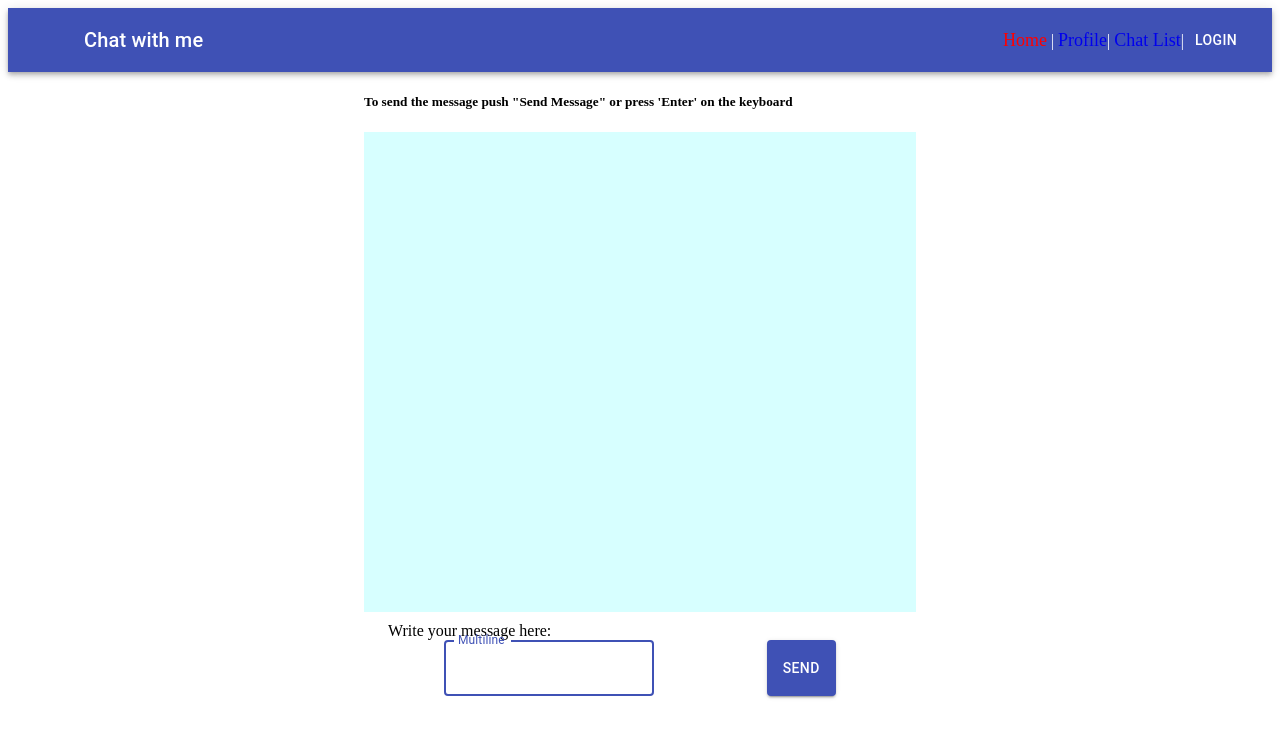
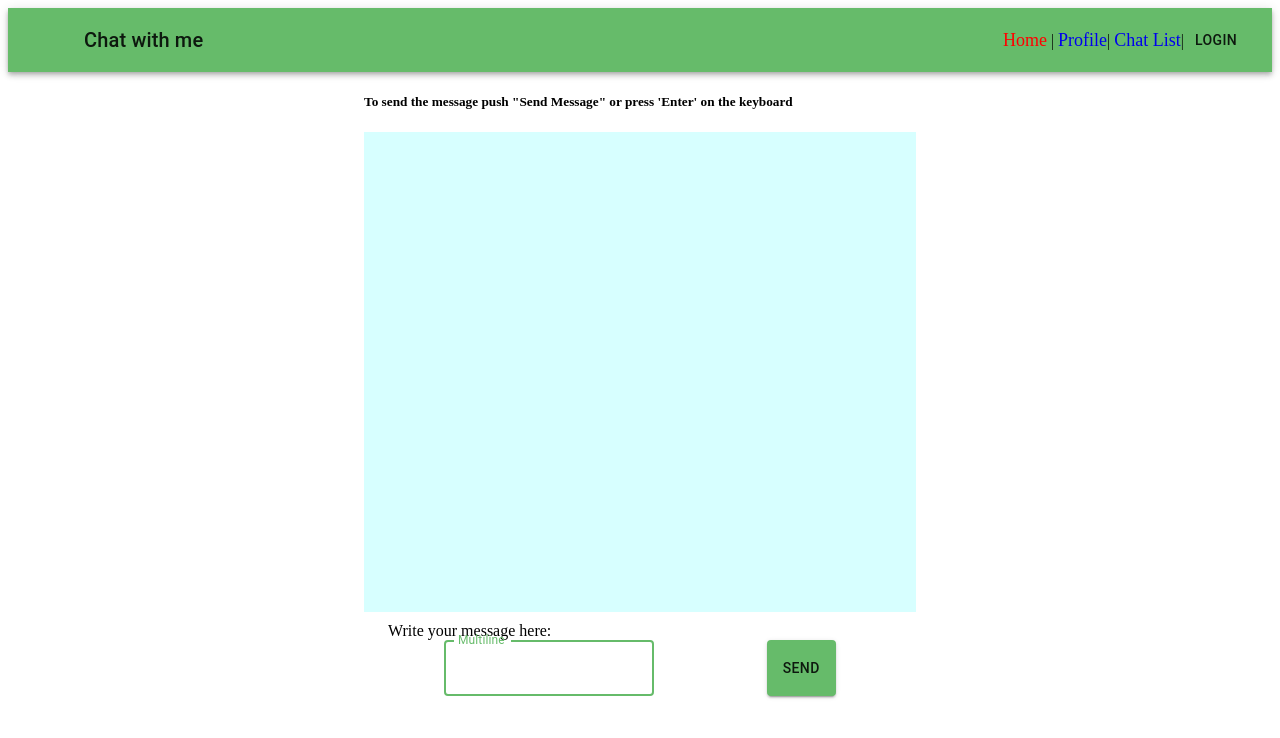
Before and after one commit to miATgit/React_lesson_4, a React (Create React App) app: page / in a window 1280 px wide. Shown: the top 738 px of the page. Built offline with nearby package versions, Linux system fonts and the light colour scheme.

Commit message:
React_lesson_3

```diff
--- /dev/null
+++ b/src/Theme/theme.js
@@ -0,0 +1,15 @@
+import { green, blue } from '@material-ui/core/colors';
+import { createTheme } from '@material-ui/core/styles';
+
+const theme = createTheme({
+  palette: {
+    primary: {
+      main: green[400],
+    },
+    secondary: {
+      main: blue[400],
+    },
+  },
+});
+
+export default theme;
--- a/src/index.js
+++ b/src/index.js
@@ -1,13 +1,17 @@
 import React from 'react';
 import ReactDOM from 'react-dom';
 import { BrowserRouter } from "react-router-dom";
+import { ThemeProvider } from '@material-ui/core/styles';
+import theme from './Theme/theme';
 import App from './App';
 
 ReactDOM.render(
   <React.StrictMode>
     <BrowserRouter>
-     <App />
+      <ThemeProvider theme={theme}>
+        <App />
+      </ThemeProvider>
     </BrowserRouter>
-    </React.StrictMode>,
+  </React.StrictMode>,
   document.getElementById('root')
 );
```
